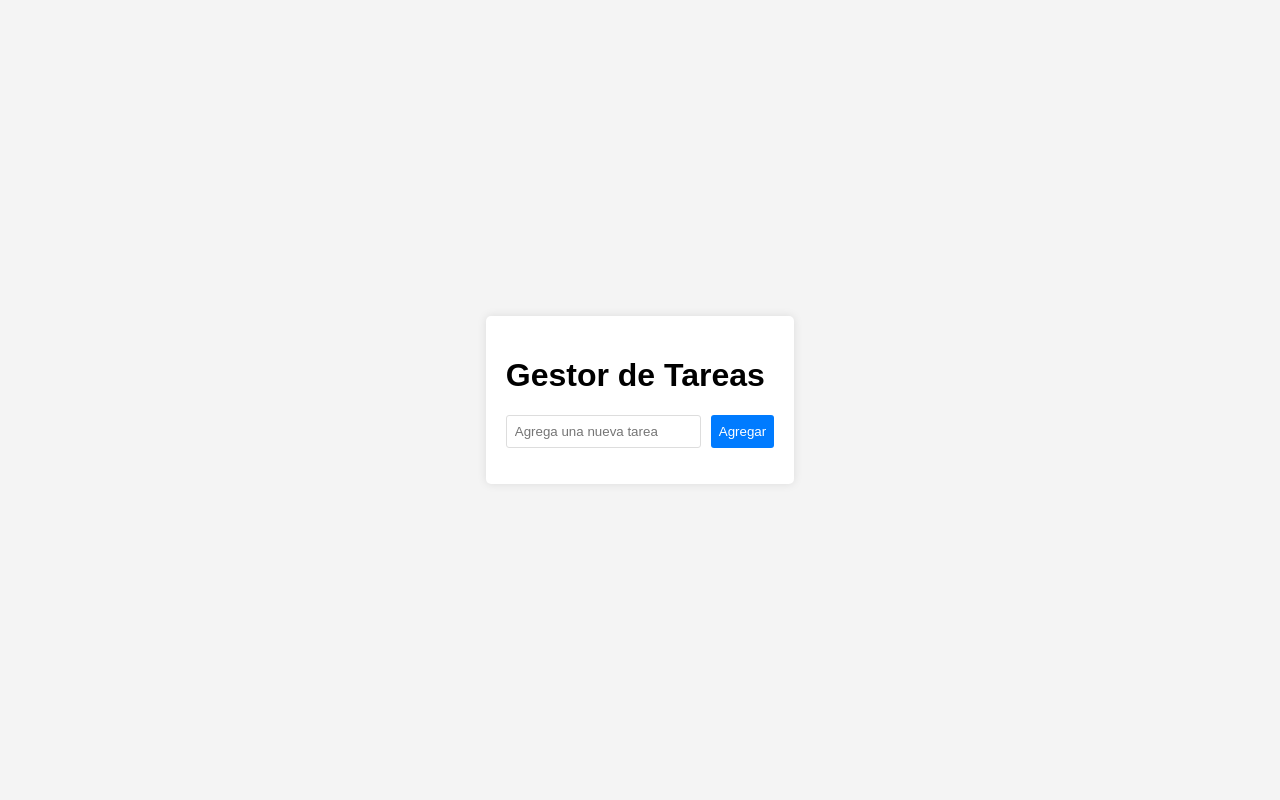
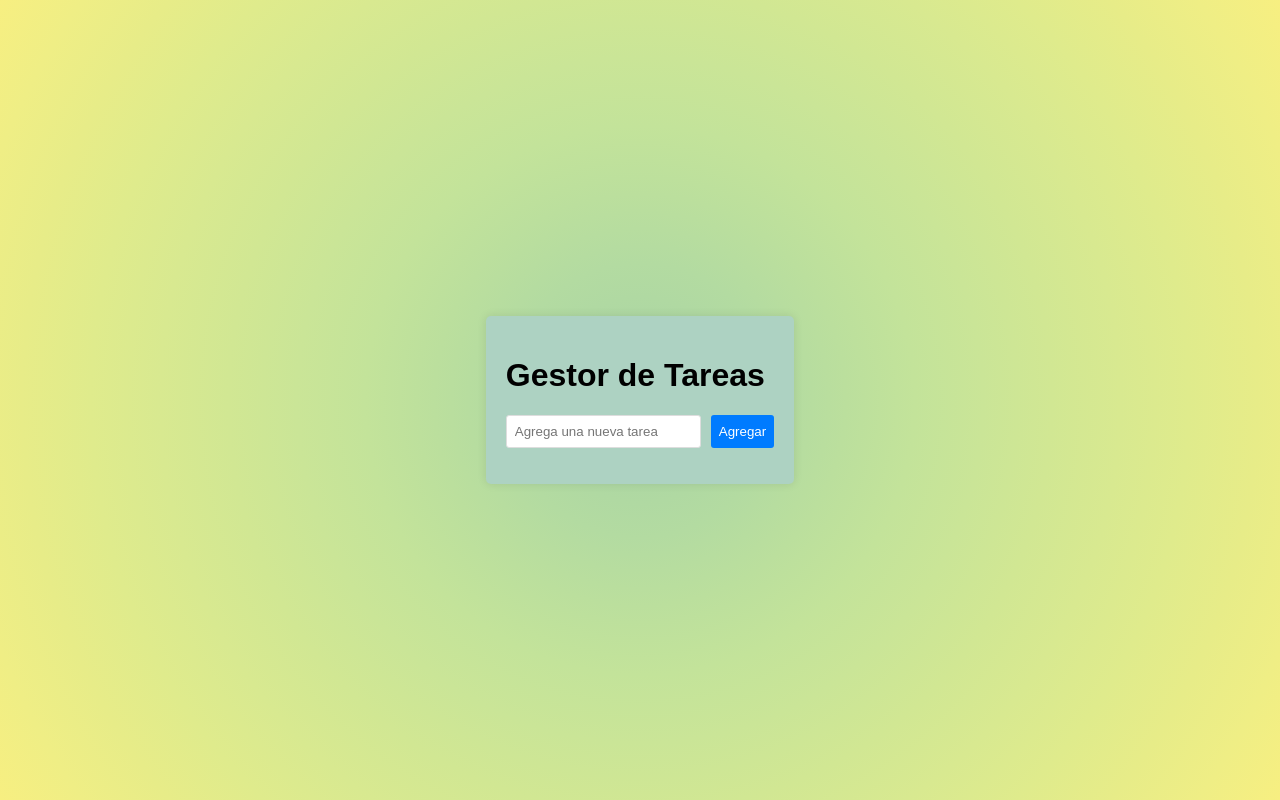
Before and after one commit to brisachavez/gestortareas, a website: page dist/index.html in a window 1280 px wide. Drawn offline with Linux system fonts and the light colour scheme.

Commit message:
cambios al CSS

```diff
--- a/src/styles.css
+++ b/src/styles.css
@@ -8,10 +8,11 @@ body {
     display: flex;
     justify-content: center;
     align-items: center;
+    background-image: radial-gradient(circle, #a7d3a6, #add7a3, #b3dba1, #bbdf9d, #c3e39a, #cae597, #d1e793, #d8e990, #dfeb8c, #e7ec88, #efee85, #f7ef81);
 }
 /* Estilos para contenedor principal*/
 #app {
-    background-color: white;
+    background-color: #ADD2C2;
     padding: 20px;
     border-radius: 5px;
     box-shadow: 0 0 10px rgba(0, 0, 0, 0.1);
```
